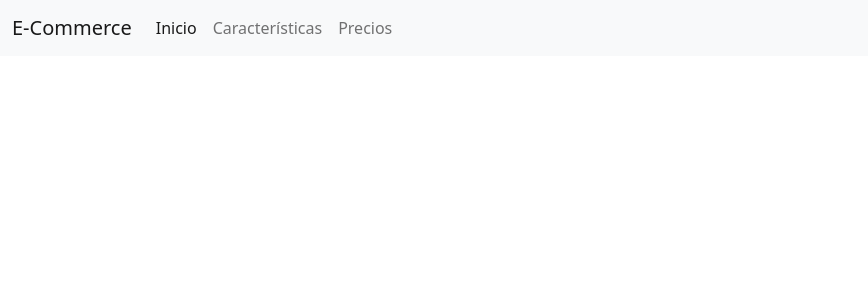
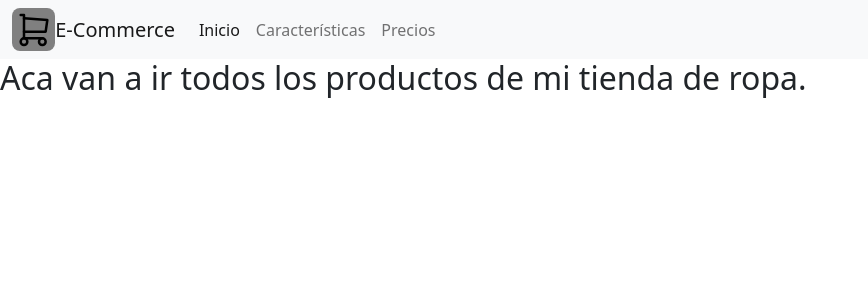
Before and after one commit to Ubelhart/appubelhart, a React (Create React App) app: page / in a window 1280 px wide. Shown: the top 300 px of the page, without its empty margins (0-868 px from the left). Built offline with nearby package versions, Linux system fonts and the light colour scheme.

Commit message:
v0.3: Agregando carrito y placeholder de los productos

```diff
--- a/src/App.js
+++ b/src/App.js
@@ -1,4 +1,5 @@
 import "./App.scss";
+import ItemListContainer from "./components/ItemListContainer/ItemListContainer";
 import NavBar from "./components/NavBar/NavBar";
 
 function App() {
@@ -6,6 +7,7 @@ function App() {
     <>
       <header className="header">
         <NavBar />
+        <ItemListContainer greeting="tienda de ropa" />
       </header>
     </>
   );
--- /dev/null
+++ b/src/components/CartWidget/CartWidget.jsx
@@ -0,0 +1,29 @@
+import "./style.scss";
+import React from "react";
+
+const CartWidget = () => {
+  return (
+    <div className="cart">
+      <svg
+        xmlns="http://www.w3.org/2000/svg"
+        class="icon icon-tabler icon-tabler-shopping-cart"
+        width="40"
+        height="40"
+        viewBox="0 0 24 24"
+        stroke-width="1.5"
+        stroke="#000000"
+        fill="none"
+        stroke-linecap="round"
+        stroke-linejoin="round"
+      >
+        <path stroke="none" d="M0 0h24v24H0z" fill="none" />
+        <circle cx="6" cy="19" r="2" />
+        <circle cx="17" cy="19" r="2" />
+        <path d="M17 17h-11v-14h-2" />
+        <path d="M6 5l14 1l-1 7h-13" />
+      </svg>
+    </div>
+  );
+};
+
+export default CartWidget;
--- /dev/null
+++ b/src/components/CartWidget/style.scss
@@ -0,0 +1,5 @@
+.cart {
+  background-color: gray;
+  padding: 0.1em;
+  border-radius: 0.5em;
+}
--- /dev/null
+++ b/src/components/ItemListContainer/ItemListContainer.jsx
@@ -0,0 +1,11 @@
+import React from "react";
+
+const ItemListContainer = (props) => {
+  return (
+    <div>
+      <h2>Aca van a ir todos los productos de mi {props.greeting}.</h2>
+    </div>
+  );
+};
+
+export default ItemListContainer;
--- a/src/components/NavBar/NavBar.jsx
+++ b/src/components/NavBar/NavBar.jsx
@@ -1,9 +1,11 @@
 import React from "react";
+import CartWidget from "../CartWidget/CartWidget";
 
 const NavBar = () => {
   return (
     <nav class="navbar navbar-expand-lg navbar-light bg-light">
       <div class="container-fluid">
+        <CartWidget />
         <a class="navbar-brand" href="/#">
           E-Commerce
         </a>
@@ -18,6 +20,7 @@ const NavBar = () => {
         >
           <span class="navbar-toggler-icon"></span>
         </button>
+
         <div class="collapse navbar-collapse" id="navbarNav">
           <ul class="navbar-nav">
             <li class="nav-item">
```
